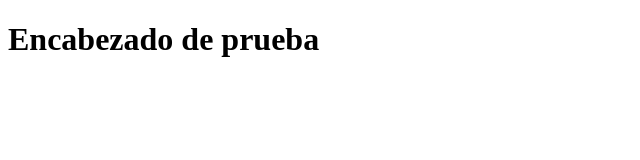
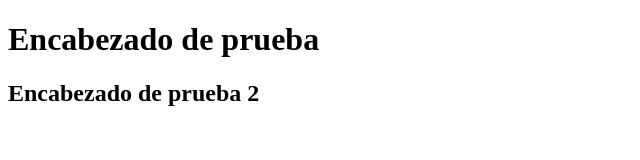
Before and after one commit to naisheffield/Proyecto-Full-Stack-Python-2022, a plain HTML site: page HTML/index.html in a window 1280 px wide. Shown: the whole page, without its empty margins (0-640 px from the left). Drawn offline with Linux system fonts and the light colour scheme.

Commit message:
agrega segundo encabezado a html

```diff
--- a/HTML/index.html
+++ b/HTML/index.html
@@ -9,5 +9,6 @@
 </head>
 <body>
     <h1>Encabezado de prueba</h1>
+    <h2>Encabezado de prueba 2</h2>
 </body>
 </html>
```
